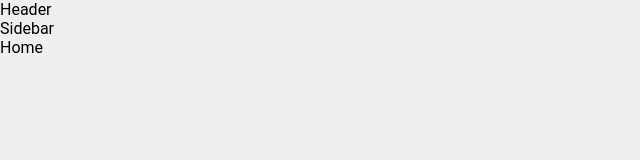
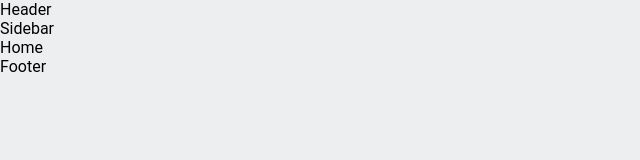
Before and after one commit to bek77g/social-app-clientside, a React (Create React App) app: page / in a window 1280 px wide. Shown: the top 160 px of the page, without its empty margins (0-640 px from the left). Built offline with nearby package versions, Linux system fonts and the light colour scheme.

Commit message:
fix: add footer import

```diff
--- a/src/App.js
+++ b/src/App.js
@@ -6,9 +6,9 @@ function App() {
   return (
     <Routes>
       <Route path='/' element={<Layout />}>
-        <Route index element={<Home />} />
-        <Route path='/auth' element={<Authorization />} />
+        <Route index element={<Home />} /> Outlet if path === '/'
       </Route>
+      <Route path='/auth' element={<Authorization />} />
     </Routes>
   );
 }
--- a/src/components/layout/Layout.jsx
+++ b/src/components/layout/Layout.jsx
@@ -1,6 +1,7 @@
 import { Outlet } from 'react-router-dom';
 import Header from './Header/Header';
 import Sidebar from './Sidebar/Sidebar';
+import Footer from './Footer/Footer';
 
 const Layout = () => {
   return (
@@ -10,6 +11,7 @@ const Layout = () => {
         <Sidebar />
         <Outlet />
       </main>
+      <Footer />
     </>
   );
 };
```
